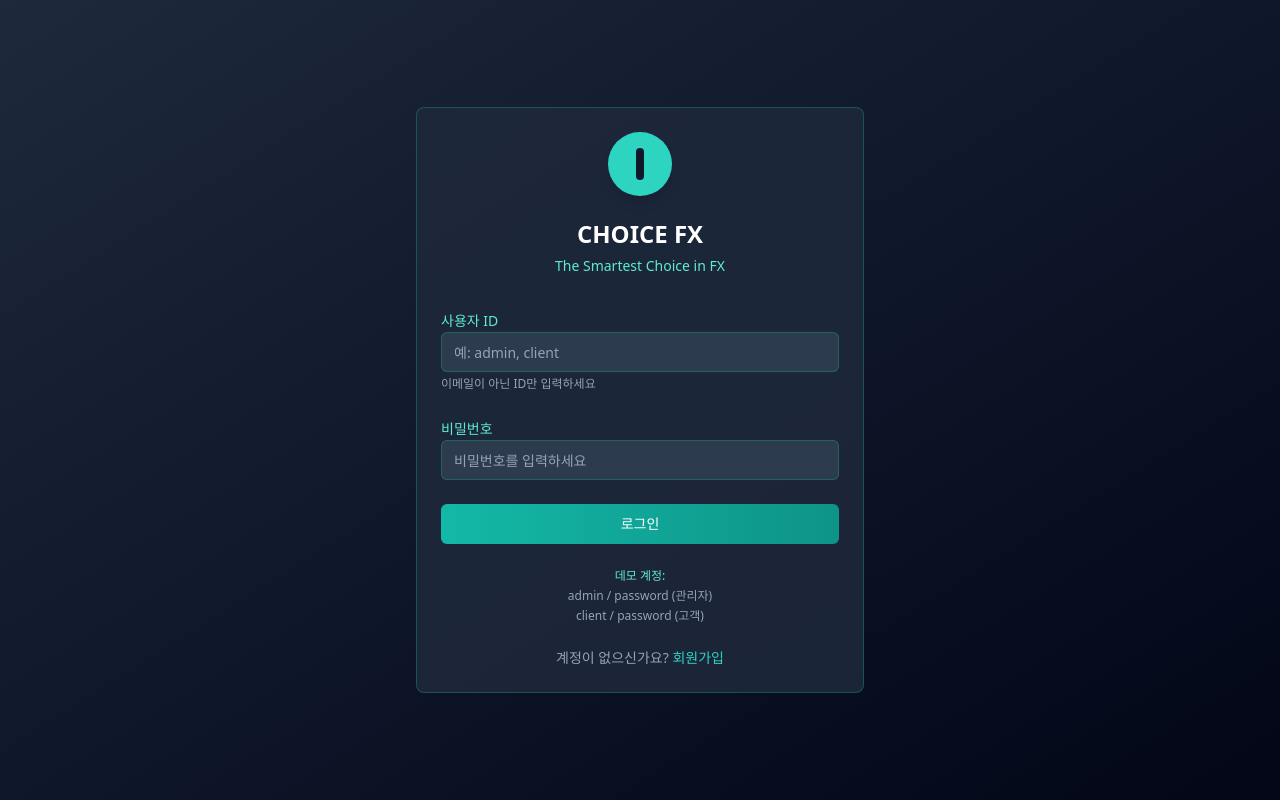
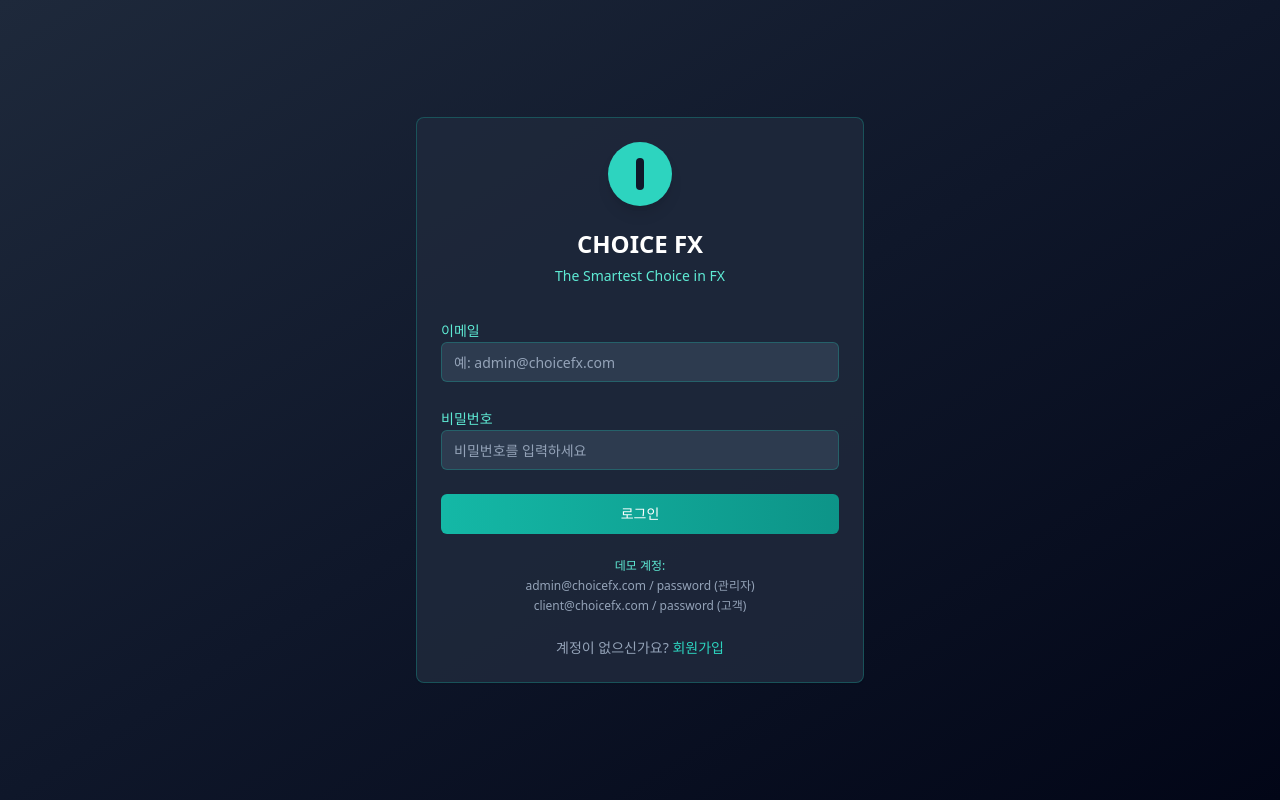
Before and after one commit to Yunjeoung-B/trade_sys, a Next.js app: page /login in a window 1280 px wide. Built offline with nearby package versions, Linux system fonts and the light colour scheme.

Commit message:
Change authentication to use direct email input instead of username conversion

```diff
--- a/app/(auth)/login/page.tsx
+++ b/app/(auth)/login/page.tsx
@@ -11,7 +11,7 @@ import { useToast } from '@/hooks/use-toast'
 import { createClient } from '@/lib/supabase/client'
 
 export default function LoginPage() {
-  const [username, setUsername] = useState('')
+  const [email, setEmail] = useState('')
   const [password, setPassword] = useState('')
   const [isLoading, setIsLoading] = useState(false)
   const router = useRouter()
@@ -26,7 +26,7 @@ export default function LoginPage() {
 
       // Sign in with Supabase Auth
       const { data, error } = await supabase.auth.signInWithPassword({
-        email: `${username}@choicefx.com`, // Convert username to email format
+        email: email,
         password,
       })
 
@@ -69,21 +69,18 @@ export default function LoginPage() {
         <CardContent>
           <form onSubmit={handleSubmit} className="space-y-6">
             <div>
-              <Label htmlFor="username" className="text-teal-300">
-                사용자 ID
+              <Label htmlFor="email" className="text-teal-300">
+                이메일
               </Label>
               <Input
-                id="username"
-                type="text"
-                value={username}
-                onChange={(e) => setUsername(e.target.value)}
-                placeholder="예: admin, client"
+                id="email"
+                type="email"
+                value={email}
+                onChange={(e) => setEmail(e.target.value)}
+                placeholder="예: admin@choicefx.com"
                 className="bg-slate-700/80 border-teal-500/30 text-white placeholder-slate-400 focus:border-teal-400 focus:ring-teal-400/20"
                 required
               />
-              <p className="text-xs text-slate-400 mt-1">
-                이메일이 아닌 ID만 입력하세요
-              </p>
             </div>
 
             <div>
@@ -112,8 +109,8 @@ export default function LoginPage() {
 
           <div className="mt-6 text-center text-xs text-slate-400 space-y-1">
             <div className="text-teal-300">데모 계정:</div>
-            <div>admin / password (관리자)</div>
-            <div>client / password (고객)</div>
+            <div>admin@choicefx.com / password (관리자)</div>
+            <div>client@choicefx.com / password (고객)</div>
           </div>
 
           <div className="mt-6 text-center">
--- a/app/(auth)/signup/page.tsx
+++ b/app/(auth)/signup/page.tsx
@@ -11,7 +11,7 @@ import { useToast } from '@/hooks/use-toast'
 import { createClient } from '@/lib/supabase/client'
 
 export default function SignupPage() {
-  const [username, setUsername] = useState('')
+  const [email, setEmail] = useState('')
   const [password, setPassword] = useState('')
   const [confirmPassword, setConfirmPassword] = useState('')
   const [isLoading, setIsLoading] = useState(false)
@@ -46,12 +46,12 @@ export default function SignupPage() {
 
       // Sign up with Supabase Auth
       const { data, error } = await supabase.auth.signUp({
-        email: `${username}@choicefx.com`,
+        email: email,
         password,
         options: {
           emailRedirectTo: `${window.location.origin}/dashboard/customer/spot`,
           data: {
-            username: username,
+            username: email.split('@')[0], // Extract username from email
             role: 'client', // Default role
           },
         },
@@ -106,21 +106,18 @@ export default function SignupPage() {
         <CardContent>
           <form onSubmit={handleSubmit} className="space-y-6">
             <div>
-              <Label htmlFor="username" className="text-teal-300">
-                사용자 ID
+              <Label htmlFor="email" className="text-teal-300">
+                이메일
               </Label>
               <Input
-                id="username"
-                type="text"
-                value={username}
-                onChange={(e) => setUsername(e.target.value)}
-                placeholder="예: admin, client1, user123"
+                id="email"
+                type="email"
+                value={email}
+                onChange={(e) => setEmail(e.target.value)}
+                placeholder="예: admin@choicefx.com"
                 className="bg-slate-700/80 border-teal-500/30 text-white placeholder-slate-400 focus:border-teal-400 focus:ring-teal-400/20"
                 required
               />
-              <p className="text-xs text-slate-400 mt-1">
-                이메일이 아닌 ID만 입력하세요 (자동으로 @choicefx.com이 추가됩니다)
-              </p>
             </div>
 
             <div>
```
